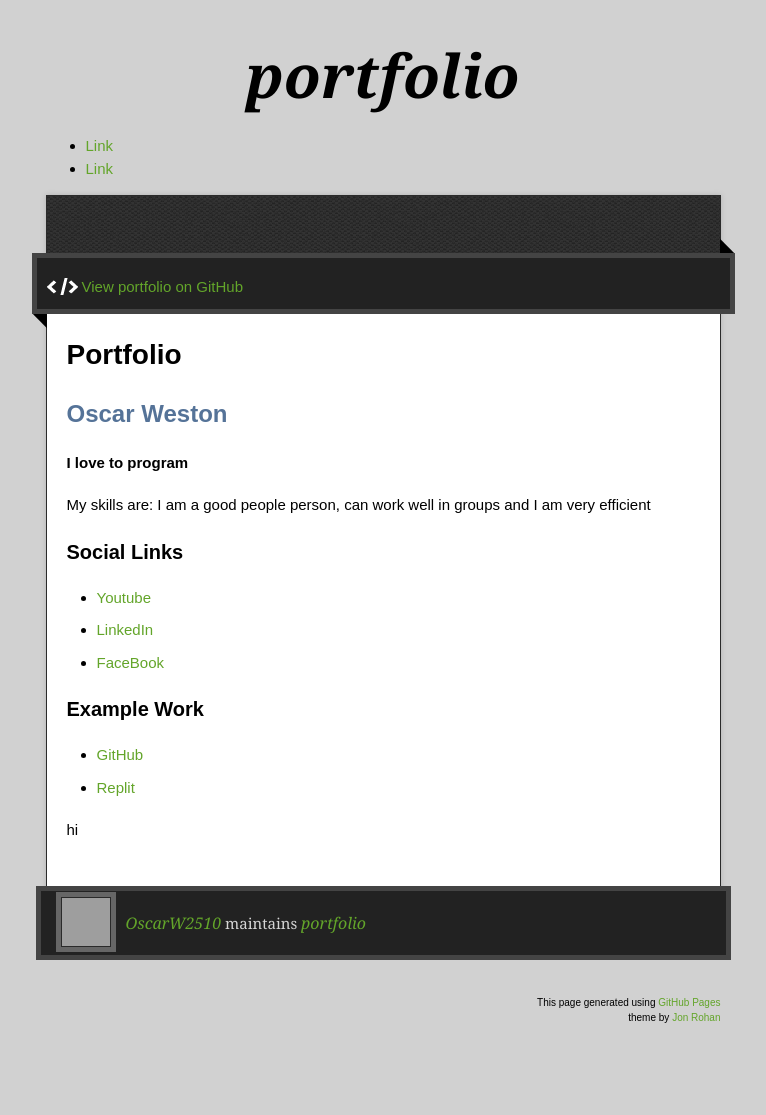
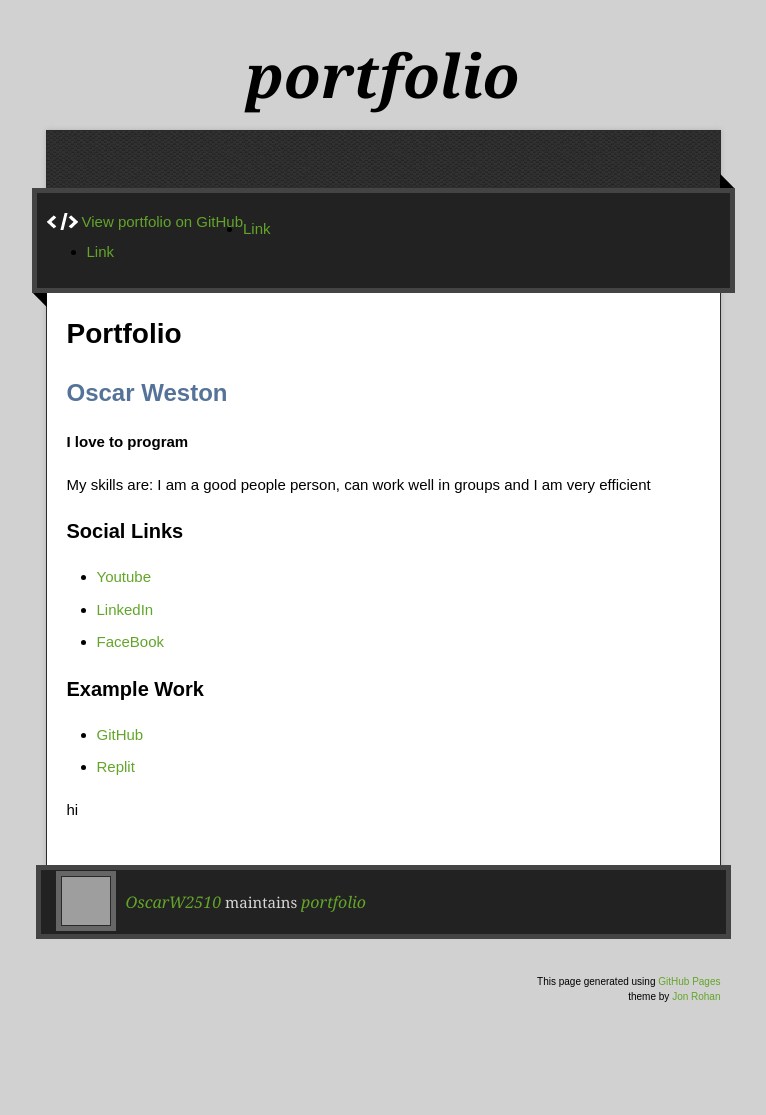
Before and after one commit to OscarW2510/portfolio, a Jekyll site: the page built from index.md, in a window 1280 px wide. Shown: the whole page, without its empty margins (257-1023 px from the left). Built offline with Jekyll 4.4.1, drawn with Linux system fonts in a browser that asks for light colours; our own code applies the rules of GitHub Pages for plain Markdown files; the repository's description, which GitHub fills in, is left out; after the commit the page ends 1094 px from its top, so only the background shows below that; grey boxes are pictures that could not be loaded.

Commit message:
Update default.html

```diff
--- a/_layouts/default.html
+++ b/_layouts/default.html
@@ -21,7 +21,7 @@
     <header>
       <h1 class="title">{{ site.title | default: site.github.repository_name }}</h1>
 
-      {% include nav.html %}
+
 
 
     </header>
@@ -35,6 +35,9 @@
           <a href="{{ site.github.zip_url }}" class="download-button zip"><span>Download</span></a>
           {% endif %}
           <a href="{{ site.github.repository_url }}" class="code">View {{ site.title | default: site.github.repository_name }} on GitHub</a>
+
+          {% include nav.html %}
+
         </div>
         <span class="blc"></span><span class="trc"></span>
         </div>
```
